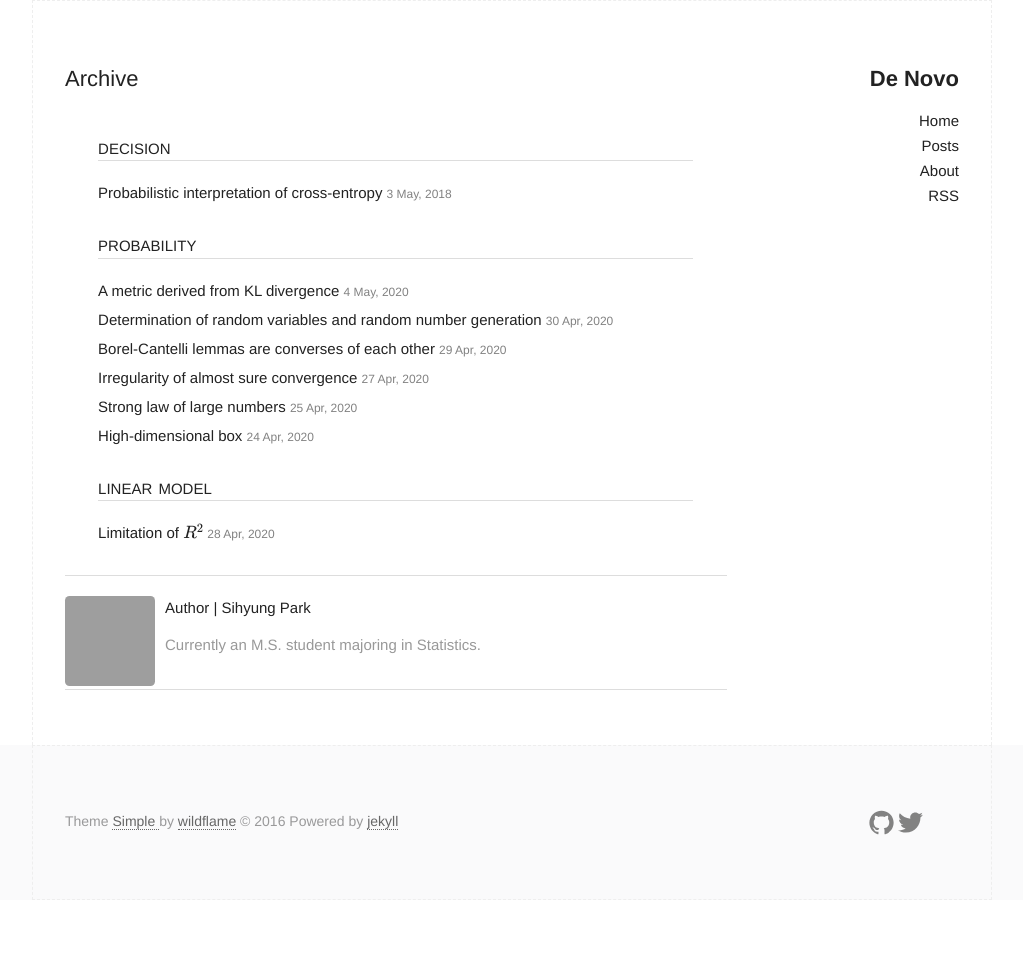
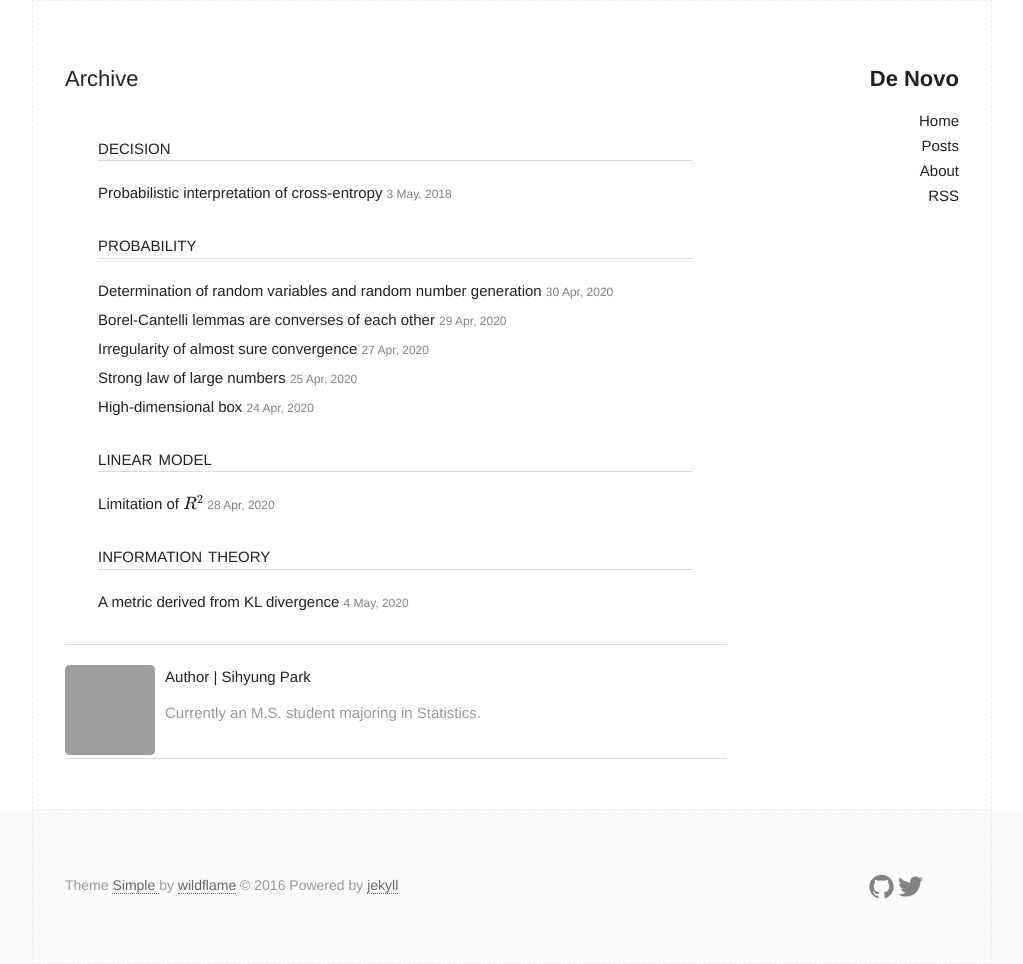
Before and after one commit to naturale0/naturale0.github.io, a Jekyll site: the page built from archive.html, in a window 1280 px wide. Shown: the whole page, without its empty margins (128-1151 px from the left). Built offline with Jekyll 4.4.1, drawn with Linux system fonts in a browser that asks for light colours; formulas are drawn with MathJax 3; before the commit the page ends 900 px from its top, so only the background shows below that; grey boxes are pictures that could not be loaded.

Commit message:
edit categoty

```diff
--- a/_posts/2020-05-05-a metric derived from KL divergence.md
+++ b/_posts/2020-05-05-a metric derived from KL divergence.md
@@ -2,7 +2,7 @@
 layout: post
 title:  "A metric derived from KL divergence"
 date:   2020-05-05 01:37:00 +0900
-categories: probability
+category: information theory
 ---
 
 <div class="definition" text="Kullback-Leibler divergence">
```
Also changed, not shown: 4 other files.
